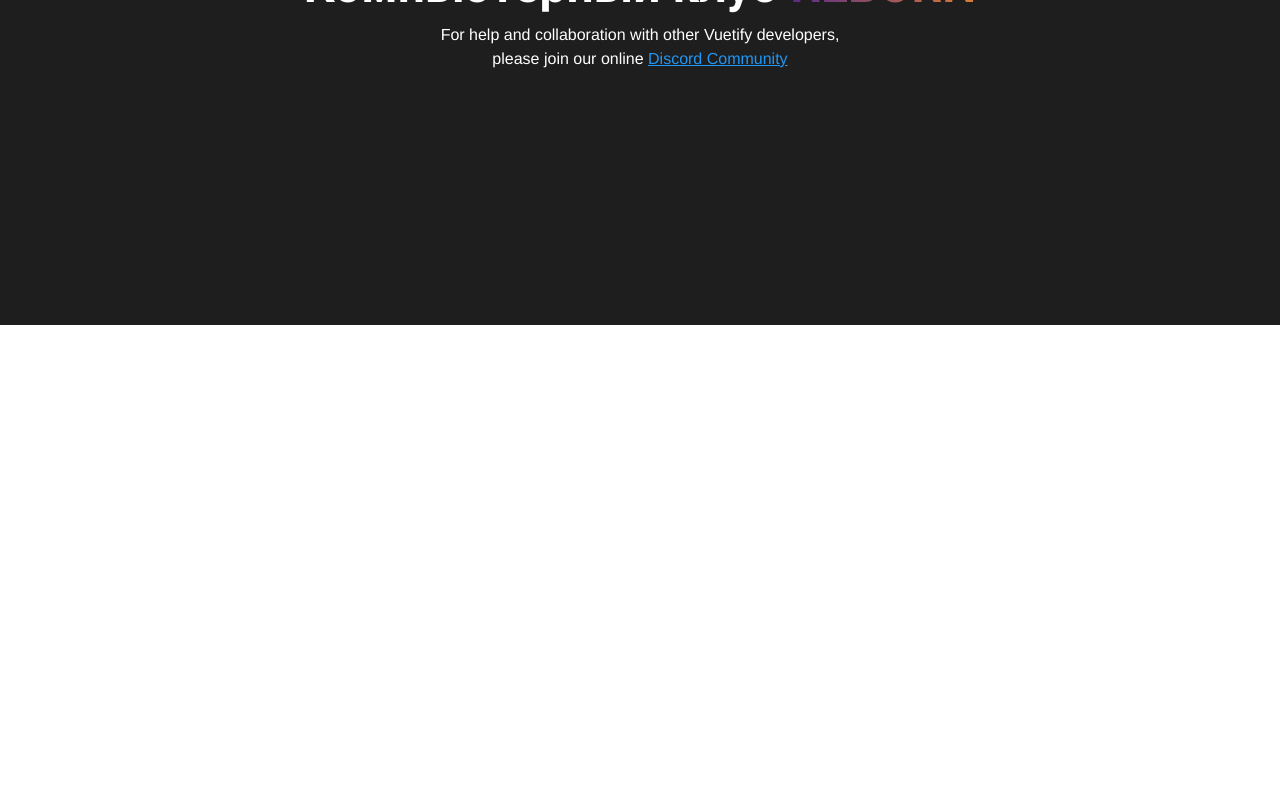
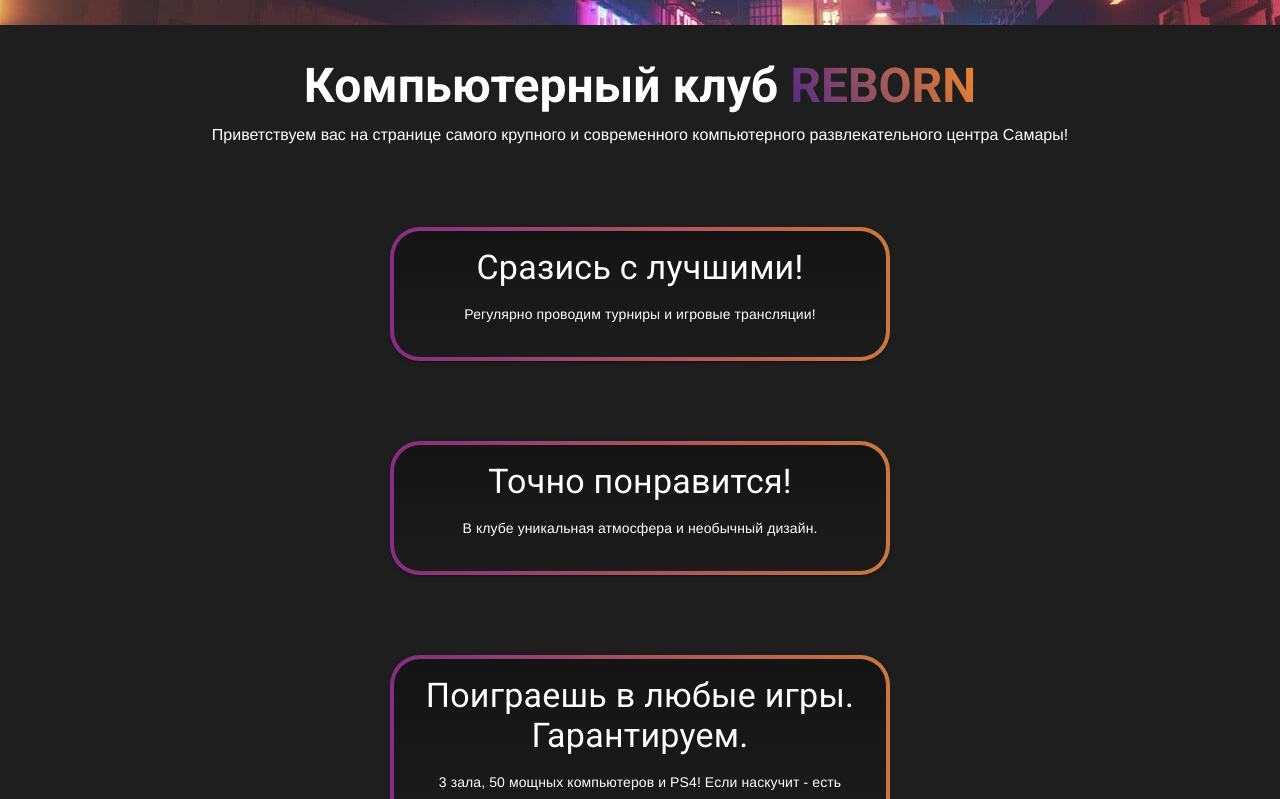
Before and after one commit to HSE-Programming-2022/gaming_club, a Vue app in the folder frontend/: page / in a window 1280 px wide. Shown: the part 480-1279 px from the top of the page. Before the commit the page ends 805 px from the top, so only its background shows below. Built offline with nearby package versions, Linux system fonts and the light colour scheme.

Commit message:
completed start page

```diff
--- a/frontend/package.json
+++ b/frontend/package.json
@@ -8,6 +8,7 @@
     "lint": "vue-cli-service lint"
   },
   "dependencies": {
+    "aos": "^2.3.4",
     "core-js": "^3.8.3",
     "vue": "^2.6.14",
     "vue-router": "^3.5.1",
--- a/frontend/src/App.vue
+++ b/frontend/src/App.vue
@@ -4,9 +4,8 @@
     </NavigationBar>
     <v-sheet
         id="scrolling-techniques-6"
-        class="overflow-y-auto"
     >
-        <v-content style="height: 100vh; margin-top: 5px;">
+        <v-content style="height: 3000px; margin-top: 5px;">
           <router-view>
           </router-view>
         </v-content>
@@ -20,8 +19,6 @@
   -webkit-font-smoothing: antialiased;
   -moz-osx-font-smoothing: grayscale;
   text-align: center;
-  color: #2c3e50;
-  background-color: aqua;
 }
 </style>
 <script>
@@ -30,10 +27,10 @@ import NavigationBar from "@/components/NavigationBar";
 
 export default {
   components: {
-    NavigationBar
+    NavigationBar,
   },
   data: () => ({
     collapseOnScroll: true,
-  })
+  }),
 }
 </script>
--- /dev/null
+++ b/frontend/src/assets/advantages.json
@@ -0,0 +1,20 @@
+{
+  "cards": [
+    {
+      "title": "Точно понравится!",
+      "subtitle": "В клубе уникальная атмосфера и необычный дизайн."
+    },
+    {
+      "title": "Поиграешь в любые игры. Гарантируем.",
+      "subtitle": "3 зала, 50 мощных компьютеров и PS4! Если наскучит - есть настольные игры."
+    },
+    {
+      "title": "Погрузись в битву, не заботясь о голоде",
+      "subtitle": "Буфет, который поможет вам не отрываться от дел — всегда в продаже прохладительные напитки, вкусный чай, выпечка и снеки."
+    },
+    {
+      "title": "Один - хорошо, а вместе - лучше!",
+      "subtitle": "Всегда можно прийти со своим — наушниками, мышкой, клавиатурой, девушкой, едой, напитком (не крепче 10 градусов)."
+    }
+  ]
+}
--- /dev/null
+++ b/frontend/src/components/AdvCard.vue
@@ -0,0 +1,48 @@
+<template>
+  <v-card
+      class="mx-auto btn-gradient-2"
+      max-width="500"
+      :id="`trigger-${index+1}`"
+      :data-aos-anchor="`#trigger-${index}`"
+      :data-aos="`fade-${side}`"
+      :style="`margin-top: 5em;`"
+      data-aos-delay="300"
+      data-aos-anchor-placement="top-center"
+      data-aos-duration="1000"
+      style="margin-top: 5em;"
+  >
+    <v-card-text>
+      <p class="text-h4 text--primary">
+        {{ title }}
+      </p>
+      <div class="text--primary">
+        {{ subtitle }}
+      </div>
+    </v-card-text>
+    <v-card-actions>
+    </v-card-actions>
+  </v-card>
+</template>
+
+<script>
+export default {
+  name: "AdvCard",
+  props: {
+    index: Object,
+    title: Object,
+    subtitle: Object,
+    side: Object
+  }
+}
+</script>
+
+<style scoped>
+.btn-gradient-2 {
+  background:
+      linear-gradient(rgb(20, 20, 20), rgb(28, 28, 28)) padding-box,
+      linear-gradient(to right, rgb(134, 44, 130), rgb(201, 120, 60)) border-box;
+
+  border-radius: 30px;
+  border: 2px solid transparent;
+}
+</style>
--- a/frontend/src/components/HelloWorld.vue
+++ b/frontend/src/components/HelloWorld.vue
@@ -10,25 +10,78 @@
         </h1>
 
         <p class="subheading font-weight-regular">
-          For help and collaboration with other Vuetify developers,
-          <br>please join our online
-          <a
-            href="https://community.vuetifyjs.com"
-            target="_blank"
-          >Discord Community</a>
+          Приветствуем вас на странице самого крупного и современного компьютерного развлекательного центра Самары!
         </p>
+        <v-card
+            class="mx-auto btn-gradient-2"
+            max-width="500"
+            id="trigger-0"
+            data-aos="fade-right"
+            :style="`margin-top: 5em;`"
+            data-aos-delay="300"
+            data-aos-anchor-placement="top-center"
+            data-aos-duration="1000"
+            style="margin-top: 5em;"
+        >
+          <v-card-text>
+            <p class="text-h4 text--primary">
+              Сразись с лучшими!
+            </p>
+            <div class="text--primary">
+              Регулярно проводим турниры и игровые трансляции!
+            </div>
+          </v-card-text>
+          <v-card-actions>
+          </v-card-actions>
+        </v-card>
+        <div v-for="(adv, index) in advantages" :key="index">
+          <div v-if="index % 2 === 1">
+            <AdvCard
+                :index="index"
+                :title="adv.title"
+                :subtitle="adv.subtitle"
+                :side="'right'">
+            </AdvCard>
+          </div>
+          <div v-else>
+            <AdvCard
+                :index="index"
+                :title="adv.title"
+                :subtitle="adv.subtitle"
+                :side="'left'">
+            </AdvCard>
+          </div>
+        </div>
       </v-col>
     </v-row>
   </v-container>
 </template>
-
+<style scoped>
+</style>
 <script>
-  export default {
-    name: 'HelloWorld',
+import cards from '@/assets/advantages.json'
+import AdvCard from "@/components/AdvCard";
+import 'aos/dist/aos.css';
+export default {
+  name: 'HelloWorld',
+  components: {AdvCard},
+  data() {
+    return {
+      advantages: cards.cards
+    }
   }
+}
 </script>
 
 <style scoped>
+  .btn-gradient-2 {
+    background:
+        linear-gradient(rgb(20, 20, 20), rgb(28, 28, 28)) padding-box,
+        linear-gradient(to right, rgb(134, 44, 130), rgb(201, 120, 60)) border-box;
+
+    border-radius: 30px;
+    border: 4px solid transparent;
+  }
   .gradient_text {
     background-image: linear-gradient(60deg, #512889, #ED872D);
     background-clip: text;
--- a/frontend/src/main.js
+++ b/frontend/src/main.js
@@ -2,11 +2,16 @@ import Vue from 'vue'
 import App from './App.vue'
 import vuetify from './plugins/vuetify'
 import router from './router'
+import AOS from 'aos'
+import 'aos/dist/aos.css'
 
 Vue.config.productionTip = false
 
 new Vue({
   vuetify,
   router,
-  render: h => h(App)
+  render: h => h(App),
+  mounted() {
+    AOS.init()
+  }
 }).$mount('#app')
--- a/frontend/src/views/HomeView.vue
+++ b/frontend/src/views/HomeView.vue
@@ -1,7 +1,7 @@
 <template>
   <div class="home">
     <v-parallax
-        height="400"
+        height="500"
         src="@/assets/background.jpeg">
     </v-parallax>
     <HelloWorld msg="Welcome to Your Vue.js App"/>
@@ -16,6 +16,6 @@ export default {
   name: 'HomeView',
   components: {
     HelloWorld
-  }
+  },
 }
 </script>
```
Also changed, not shown: 1 other file (tests, documents, lock files or other folders).
